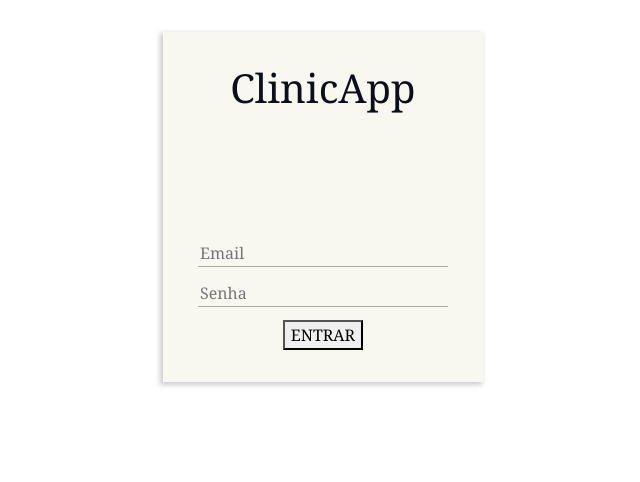
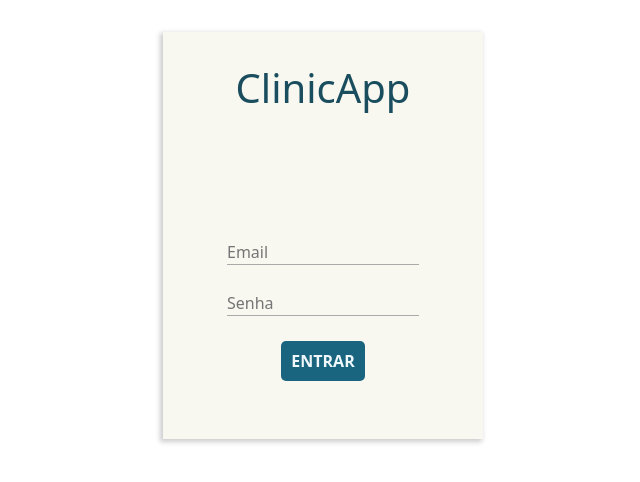
Before and after one commit to ronaldosenajr/my-clinic-app, a React (Create React App) app: page / in a window 1280 px wide. Shown: the top 482 px of the page, without its empty margins (317-957 px from the left). Built offline with nearby package versions, Linux system fonts and the light colour scheme; no server answers.

Commit message:
Estilizado o botão de entrar

```diff
--- a/src/Pages/Login.css
+++ b/src/Pages/Login.css
@@ -1,6 +1,10 @@
 * {
 	margin: 0;
-	font-family:Georgia, 'Times New Roman', Times, serif;
+	padding: 0;
+}
+
+body {
+	font-family: Arial, Helvetica, sans-serif;
 }
 
 .login-main {
@@ -14,27 +18,45 @@
 	justify-content: center;
 	flex-direction: column;
 	background-color: #F8F8F1;
-	margin-top: 2rem;
-	padding: 2rem 2rem;
-	width: 20rem;
+	margin-top: 2em;
+	padding: 2em 2em;
+	min-width: 320px;
 	box-shadow: -2px 2px 5px 1px rgba(6, 7, 14, 0.2);
 }
 
 .login-forms h1 {
-	color: #0D0E1C;
+	color: #1a4d5e;
 	margin-bottom: 50%;
 }
 
 .login-input {
-	margin-bottom: 5%;
+	margin-bottom: 10%;
 }
 
 .login-input input {
 	background-color:#F8F8F1;
 	border: none;
 	border-bottom: 1px solid rgba(129, 129, 129, 0.651);
+	width: 12em;
 }
 
 .login-input input:focus {
 	outline: none;
 }
+
+.login-input button {
+	background-color: #19647E;
+	color: #EEF8FC;
+	padding: 8px 10px;
+	border: none;
+	border-radius: 5px;
+	text-align: center;
+	font-weight: 600;
+}
+
+.login-input button:hover {
+	background-color: #EEF8FC;
+	color: #19647E;
+	border: 2px solid #19647E;
+	transition: all ease-in 0.1s;
+}
--- a/src/Pages/Login.jsx
+++ b/src/Pages/Login.jsx
@@ -1,3 +1,4 @@
+/* eslint-disable no-unused-vars */
 import React, { useState, useContext } from 'react';
 import { useHistory } from 'react-router-dom';
 import { signInWithEmailAndPassword } from 'firebase/auth';
@@ -92,7 +93,7 @@ export default function SimpleContainer() {
             />
           </label>
         </div>
-        <div>
+        <div className="login-input">
           <button type="button" onClick={ signIn }>ENTRAR</button>
         </div>
         {showError ? <p>Email ou senha invalidos</p> : ''}
```
